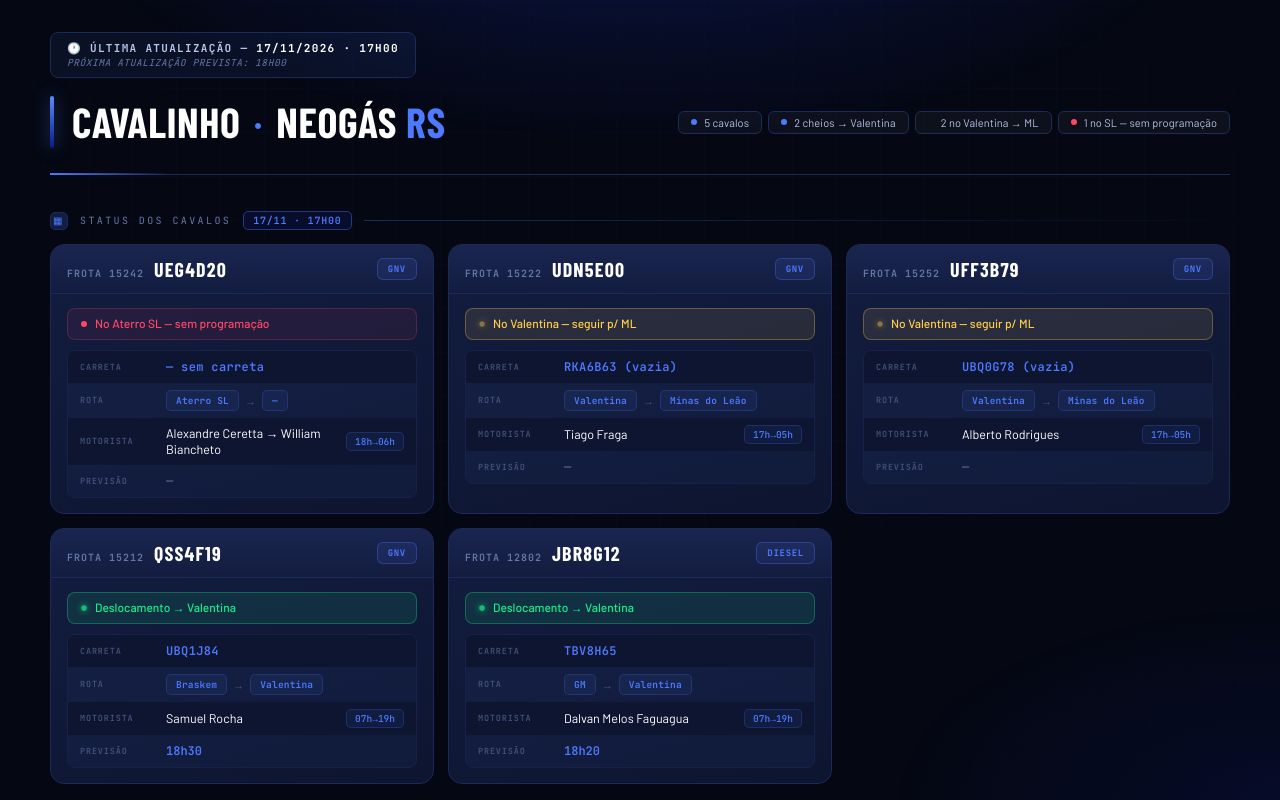
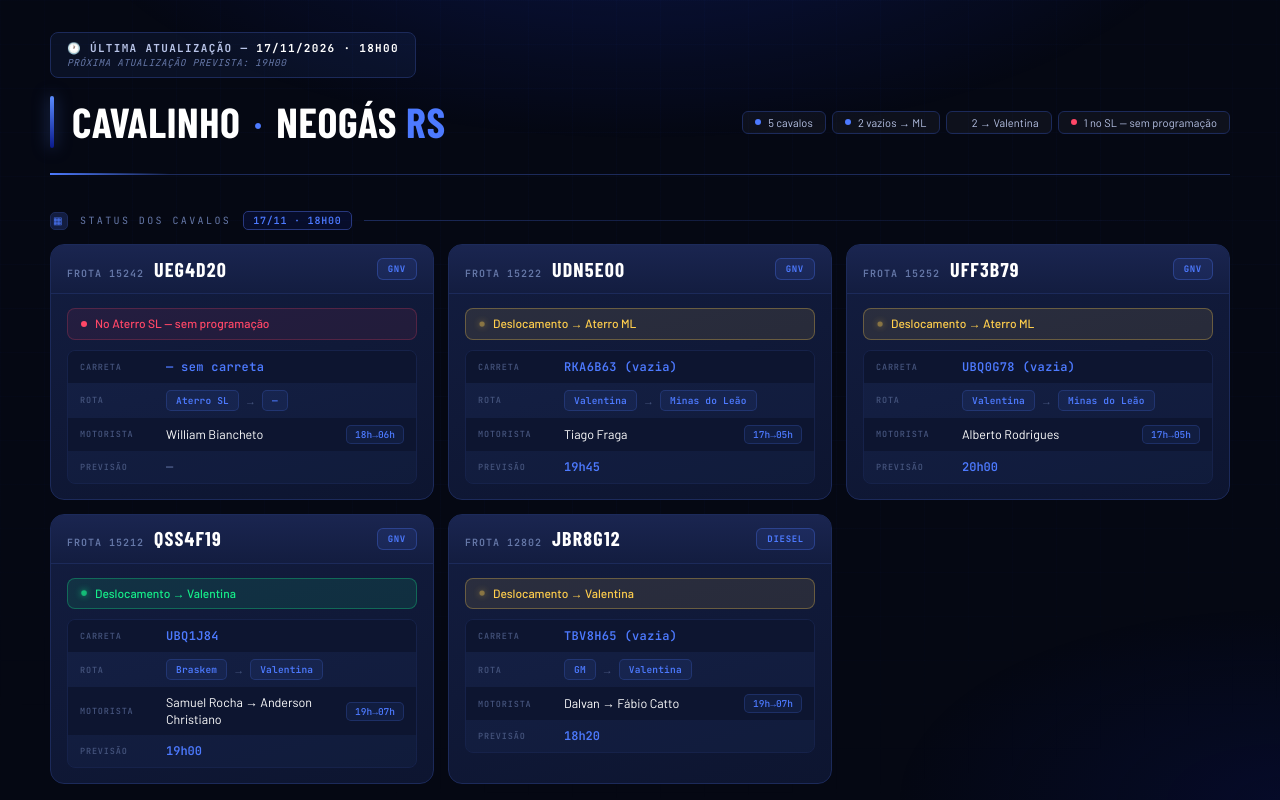
Before and after one commit to giovani-schiavon/Painel-Neogas, a plain HTML site: page index.html in a window 1280 px wide. Shown: the top 800 px of the page. Drawn offline with nearby package versions, Linux system fonts and the light colour scheme; a web font is replaced by a local one.

Commit message:
Add files via upload

```diff
--- a/index.html
+++ b/index.html
@@ -152,8 +152,8 @@ h1 .rs{color:var(--azul-br);}
 <div class="wrap">
 
   <div style="font-family:'JetBrains Mono',monospace;font-size:11px;font-weight:700;letter-spacing:.12em;text-transform:uppercase;color:var(--text2);background:rgba(77,122,255,.08);border:1px solid var(--border);border-radius:8px;padding:8px 16px;margin-bottom:18px;display:inline-block;">
-    🕐 Última Atualização — <span style="color:var(--branco);">17/11/2026 · 17h00</span>
-    <br><span style="font-size:9.5px;font-style:italic;font-weight:400;color:var(--muted);letter-spacing:.06em;">Próxima atualização prevista: 18h00</span>
+    🕐 Última Atualização — <span style="color:var(--branco);">17/11/2026 · 18h00</span>
+    <br><span style="font-size:9.5px;font-style:italic;font-weight:400;color:var(--muted);letter-spacing:.06em;">Próxima atualização prevista: 19h00</span>
   </div>
 
   <div class="header">
@@ -166,16 +166,16 @@ h1 .rs{color:var(--azul-br);}
     <div class="header-right">
       <div class="pills">
         <span class="pill pill-azul">5 cavalos</span>
-        <span class="pill pill-roxo">2 cheios → Valentina</span>
-        <span class="pill pill-amarelo">2 no Valentina → ML</span>
+        <span class="pill pill-roxo">2 vazios → ML</span>
+        <span class="pill pill-amarelo">2 → Valentina</span>
         <span class="pill pill-verm">1 no SL — sem programação</span>
       </div>
 
     </div>
   </div>
 
-  <div class="sec-label"><span class="ico">▦</span>Status dos Cavalos <span class="stamp">17/11 · 17h00</span></div>
-                                                                                                                                                                                                                                                                                                                                                                                                                                                                                                                                                                                                                                                                                                                                                                                                                                                                                                                                                                                                                                                                                                                                          <div class="grid">
+  <div class="sec-label"><span class="ico">▦</span>Status dos Cavalos <span class="stamp">17/11 · 18h00</span></div>
+                                                                                                                                                                                                                                                                                                                                                                                                                                                                                                                                                                                                                                                                                                                                                                                                                                                                                                                                                                                                                                                                                                                                            <div class="grid">
 
     <div class="card">
       <div class="card-head"><div class="head-id"><span class="frota">Frota 15242</span><span class="placa">UEG4D20</span></div><span class="comb-badge gnv">GNV</span></div>
@@ -184,7 +184,7 @@ h1 .rs{color:var(--azul-br);}
         <div class="info-rows">
           <div class="irow"><span class="lbl">Carreta</span><span class="v mono" style="display:flex;align-items:center;gap:2px;">— sem carreta</span></div>
           <div class="irow"><span class="lbl">Rota</span><div class="rota"><span class="rp rp-o">Aterro SL</span><span class="rp-arr">→</span><span class="rp rp-d">—</span></div></div>
-          <div class="irow mot-row"><span class="lbl">Motorista</span><span class="v mot">Alexandre Ceretta → William Biancheto</span><span class="turno-chip">18h→06h</span></div>
+          <div class="irow mot-row"><span class="lbl">Motorista</span><span class="v mot">William Biancheto</span><span class="turno-chip">18h→06h</span></div>
           <div class="irow"><span class="lbl">Previsão</span><span class="v prev none">—</span></div>
         </div>
       </div>
@@ -193,12 +193,12 @@ h1 .rs{color:var(--azul-br);}
     <div class="card">
       <div class="card-head"><div class="head-id"><span class="frota">Frota 15222</span><span class="placa">UDN5E00</span></div><span class="comb-badge gnv">GNV</span></div>
       <div class="card-body">
-        <div class="status s-vazio"><span class="pulse"></span>No Valentina — seguir p/ ML</div>
+        <div class="status s-vazio"><span class="pulse"></span>Deslocamento → Aterro ML</div>
         <div class="info-rows">
           <div class="irow"><span class="lbl">Carreta</span><span class="v mono" style="display:flex;align-items:center;gap:2px;">RKA6B63 (vazia)</span></div>
           <div class="irow"><span class="lbl">Rota</span><div class="rota"><span class="rp rp-o">Valentina</span><span class="rp-arr">→</span><span class="rp rp-d">Minas do Leão</span></div></div>
           <div class="irow mot-row"><span class="lbl">Motorista</span><span class="v mot">Tiago Fraga</span><span class="turno-chip">17h→05h</span></div>
-          <div class="irow"><span class="lbl">Previsão</span><span class="v prev none">—</span></div>
+          <div class="irow"><span class="lbl">Previsão</span><span class="v prev">19h45</span></div>
         </div>
       </div>
     </div>
@@ -206,12 +206,12 @@ h1 .rs{color:var(--azul-br);}
     <div class="card">
       <div class="card-head"><div class="head-id"><span class="frota">Frota 15252</span><span class="placa">UFF3B79</span></div><span class="comb-badge gnv">GNV</span></div>
       <div class="card-body">
-        <div class="status s-vazio"><span class="pulse"></span>No Valentina — seguir p/ ML</div>
+        <div class="status s-vazio"><span class="pulse"></span>Deslocamento → Aterro ML</div>
         <div class="info-rows">
           <div class="irow"><span class="lbl">Carreta</span><span class="v mono" style="display:flex;align-items:center;gap:2px;">UBQ0G78 (vazia)</span></div>
           <div class="irow"><span class="lbl">Rota</span><div class="rota"><span class="rp rp-o">Valentina</span><span class="rp-arr">→</span><span class="rp rp-d">Minas do Leão</span></div></div>
           <div class="irow mot-row"><span class="lbl">Motorista</span><span class="v mot">Alberto Rodrigues</span><span class="turno-chip">17h→05h</span></div>
-          <div class="irow"><span class="lbl">Previsão</span><span class="v prev none">—</span></div>
+          <div class="irow"><span class="lbl">Previsão</span><span class="v prev">20h00</span></div>
         </div>
       </div>
     </div>
@@ -223,8 +223,8 @@ h1 .rs{color:var(--azul-br);}
         <div class="info-rows">
           <div class="irow"><span class="lbl">Carreta</span><span class="v mono" style="display:flex;align-items:center;gap:2px;">UBQ1J84</span></div>
           <div class="irow"><span class="lbl">Rota</span><div class="rota"><span class="rp rp-o">Braskem</span><span class="rp-arr">→</span><span class="rp rp-d">Valentina</span></div></div>
-          <div class="irow mot-row"><span class="lbl">Motorista</span><span class="v mot">Samuel Rocha</span><span class="turno-chip">07h→19h</span></div>
-          <div class="irow"><span class="lbl">Previsão</span><span class="v prev">18h30</span></div>
+          <div class="irow mot-row"><span class="lbl">Motorista</span><span class="v mot">Samuel Rocha → Anderson Christiano</span><span class="turno-chip">19h→07h</span></div>
+          <div class="irow"><span class="lbl">Previsão</span><span class="v prev">19h00</span></div>
         </div>
       </div>
     </div>
@@ -232,11 +232,11 @@ h1 .rs{color:var(--azul-br);}
     <div class="card">
       <div class="card-head"><div class="head-id"><span class="frota">Frota 12802</span><span class="placa">JBR8G12</span></div><span class="comb-badge diesel">Diesel</span></div>
       <div class="card-body">
-        <div class="status s-cheio"><span class="pulse"></span>Deslocamento → Valentina</div>
+        <div class="status s-vazio"><span class="pulse"></span>Deslocamento → Valentina</div>
         <div class="info-rows">
-          <div class="irow"><span class="lbl">Carreta</span><span class="v mono" style="display:flex;align-items:center;gap:2px;">TBV8H65</span></div>
+          <div class="irow"><span class="lbl">Carreta</span><span class="v mono" style="display:flex;align-items:center;gap:2px;">TBV8H65 (vazia)</span></div>
           <div class="irow"><span class="lbl">Rota</span><div class="rota"><span class="rp rp-o">GM</span><span class="rp-arr">→</span><span class="rp rp-d">Valentina</span></div></div>
-          <div class="irow mot-row"><span class="lbl">Motorista</span><span class="v mot">Dalvan Melos Faguagua</span><span class="turno-chip">07h→19h</span></div>
+          <div class="irow mot-row"><span class="lbl">Motorista</span><span class="v mot">Dalvan → Fábio Catto</span><span class="turno-chip">19h→07h</span></div>
           <div class="irow"><span class="lbl">Previsão</span><span class="v prev">18h20</span></div>
         </div>
       </div>
```
